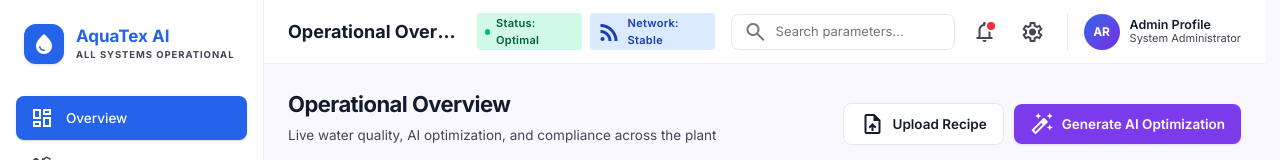
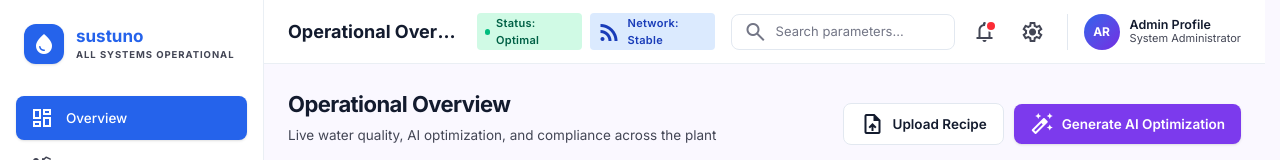
Before and after one commit to akshay-sreekumar-kizhakkedath/sustuno, a React (Vite) app: page /aquatex-ai-react/ in a window 1280 px wide. Shown: the top 160 px of the page. Built offline with nearby package versions, Linux system fonts and the light colour scheme.

Commit message:
Initial commit: sustuno industrial dashboard

```diff
--- a/src/components/layout/Sidebar.tsx
+++ b/src/components/layout/Sidebar.tsx
@@ -43,7 +43,7 @@ export function Sidebar() {
           <Icon name="water_drop" filled />
         </div>
         <div>
-          <h1 className="text-[17px] font-bold leading-tight text-primary">AquaTex AI</h1>
+          <h1 className="text-[17px] font-bold leading-tight text-primary">sustuno</h1>
           <p className="text-[9.5px] font-bold uppercase tracking-widest text-on-surface-variant">
             All Systems Operational
           </p>
```
